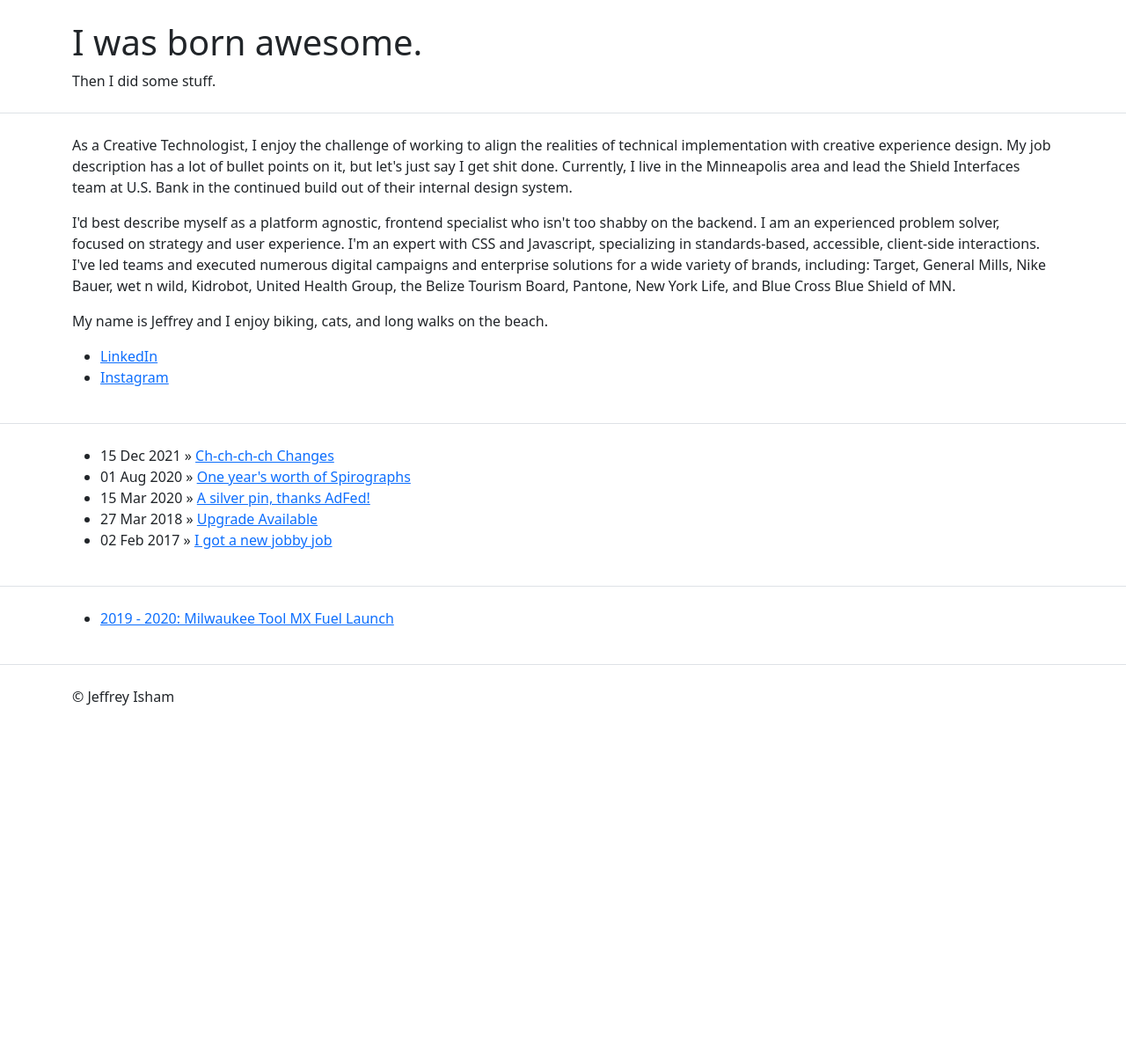
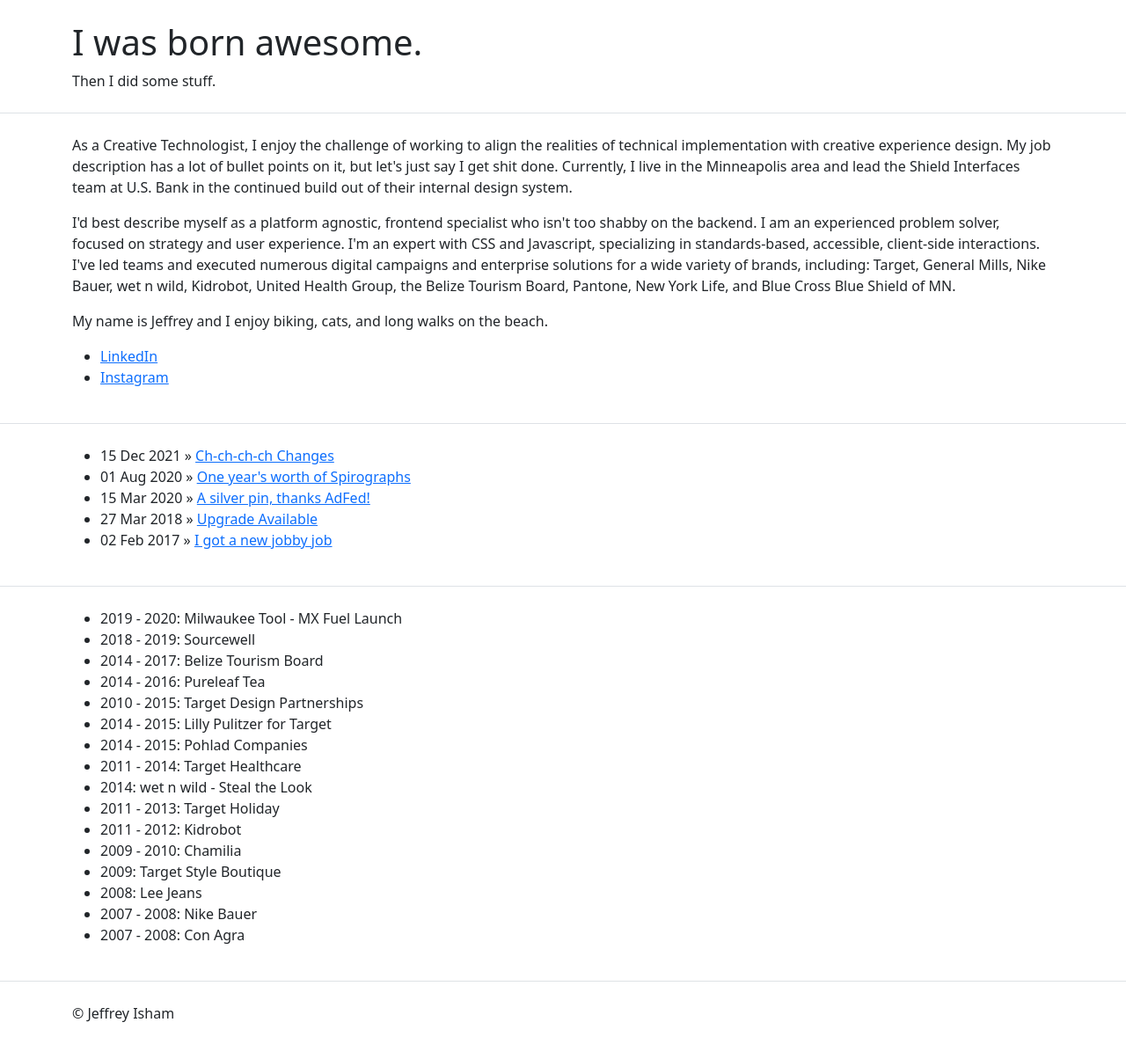
Before and after one commit to jeffreyisham/jeffreyisham.github.io, a Jekyll site: the page built from index.html, in a window 1280 px wide. Shown: the whole page at 88% size. Built offline with Jekyll 4.4.1, drawn with Linux system fonts in a browser that asks for light colours; before the commit the page ends 900 px from its top, so only the background shows below that.

Commit message:
Update work.html

```diff
--- a/_includes/work.html
+++ b/_includes/work.html
@@ -1,7 +1,22 @@
 <div class="border-bottom">
   <div class="container py-4">
     <ul class="posts">
-      <li><a href="#">2019 - 2020: Milwaukee Tool MX Fuel Launch</a></li>
+      <li>2019 - 2020: Milwaukee Tool - MX Fuel Launch</li>
+      <li>2018 - 2019: Sourcewell</li>
+      <li>2014 - 2017: Belize Tourism Board</li>
+      <li>2014 - 2016: Pureleaf Tea</li>
+      <li>2010 - 2015: Target Design Partnerships</li>
+      <li>2014 - 2015: Lilly Pulitzer for Target</li>
+      <li>2014 - 2015: Pohlad Companies</li>
+      <li>2011 - 2014: Target Healthcare</li>
+      <li>2014: wet n wild - Steal the Look</li>
+      <li>2011 - 2013: Target Holiday</li>
+      <li>2011 - 2012: Kidrobot</li>
+      <li>2009 - 2010: Chamilia</li>
+      <li>2009: Target Style Boutique</li>
+      <li>2008: Lee Jeans</li>
+      <li>2007 - 2008: Nike Bauer</li>
+      <li>2007 - 2008: Con Agra</li>
     </ul>
   </div>
 </div>
```
